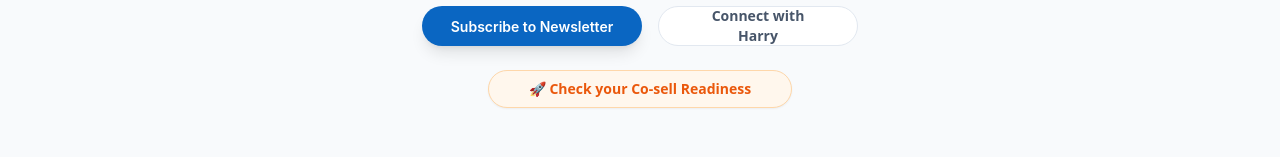
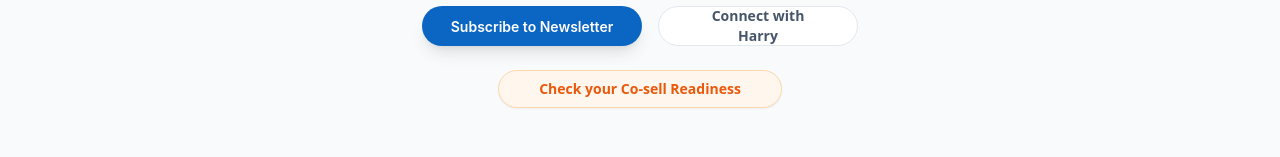
Before and after one commit to hblakemore47-blip/awscosellnewsletter, a Next.js app: page / in a window 1280 px wide. Shown: the part 206-363 px from the top of the page. Built offline with nearby package versions, Linux system fonts and the light colour scheme.

Commit message:
Update layout.js

```diff
--- a/app/layout.js
+++ b/app/layout.js
@@ -21,8 +21,8 @@ export default function RootLayout({ children }) {
               id="beehiiv-popup-button"
               className="libutton shadow-lg cursor-pointer flex items-center justify-center border-none"
               style={{ minWidth: '220px', height: '40px' }}
-              // This onClick helps the refresh logic know the popup was opened
-              onClick={() => { window.popupOpened = true; }}
+              // We use a string for the onclick to keep it simple for the build
+              onClickCapture="window.popupOpened = true;"
             >
               Subscribe to Newsletter
             </button>
@@ -34,7 +34,7 @@ export default function RootLayout({ children }) {
 
           <div className="mt-6 flex justify-center">
             <a href="https://aws.coss.atlasgtm.live/" target="_blank" rel="noopener noreferrer" className="bg-orange-50 text-orange-600 border border-orange-200 px-10 py-2 rounded-full font-bold hover:bg-orange-100 transition text-sm shadow-sm flex items-center gap-2">
-              🚀 Check your Co-sell Readiness
+              Check your Co-sell Readiness
             </a>
           </div>
 
@@ -49,19 +49,19 @@ export default function RootLayout({ children }) {
           </p>
         </footer>
 
+        {/* Beehiiv Script */}
         <Script
           src="https://subscribe-forms.beehiiv.com/v3/loader.js"
           strategy="afterInteractive"
           data-beehiiv-form="d69decc8-4dc9-490a-aaf5-7c1cb3c98a14"
         />
 
-        {/* REFRESH LOGIC: Refreshes page only after the popup has been opened and closed */}
+        {/* Vercel-Safe Refresh Logic */}
         <Script id="refresh-logic" strategy="afterInteractive">
           {`
             window.addEventListener('focus', function() {
               if (window.popupOpened) {
-                // Small delay to ensure the popup is actually gone
-                setTimeout(() => {
+                setTimeout(function() {
                   window.location.reload();
                 }, 500);
               }
```
